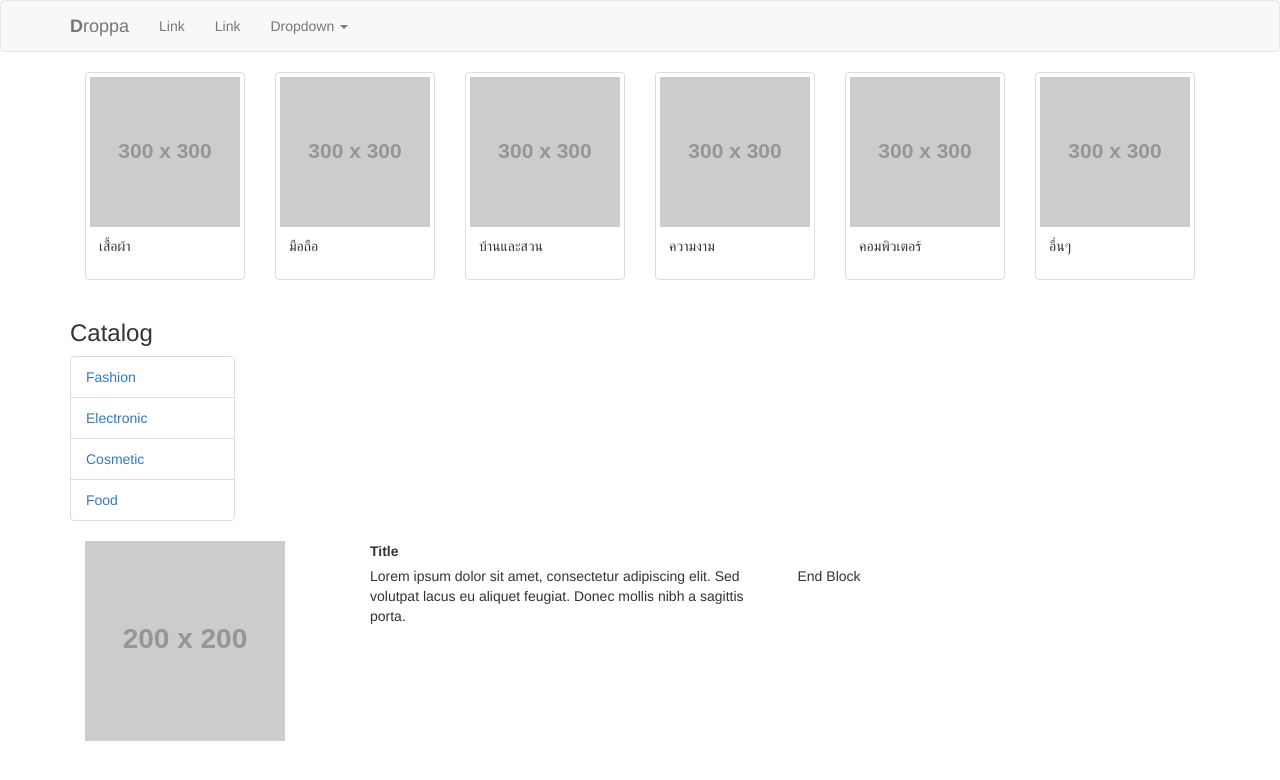
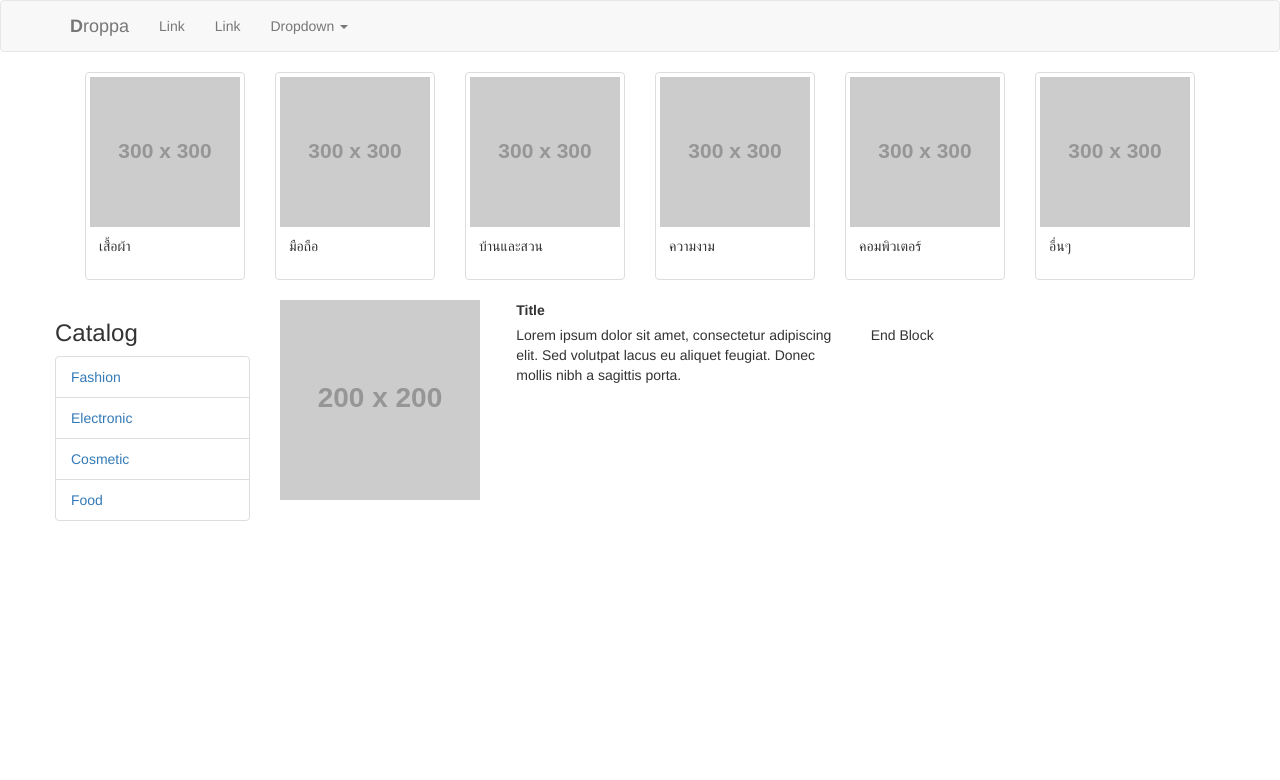
Before and after one commit to room135/droppa, a React (Create React App) app: page / in a window 1280 px wide. Shown: the top 780 px of the page. Built offline with nearby package versions, Linux system fonts and the light colour scheme.

Commit message:
fix layout template

```diff
--- a/src/components/home_content/CategoryTextList.js
+++ b/src/components/home_content/CategoryTextList.js
@@ -6,7 +6,6 @@ class CategoryTextList extends Component {
 	    return (
 	    <div className="CategoryTextList">
 		    <div className="row">
-		      	<div className="col-md-2">
       			<h3>Catalog</h3>
 				<ul className="list-group">
 					<li className="list-group-item"><a href="#">Fashion</a></li>
@@ -16,7 +15,6 @@ class CategoryTextList extends Component {
 				</ul>
 	      	</div>
 	    </div>
-	    </div>
 	    );
   	}
 }
--- a/src/components/home_content/Content.js
+++ b/src/components/home_content/Content.js
@@ -8,8 +8,14 @@ class Content extends Component {
 		return (
 			<div className="Content container">
 				<CategoryIconList />
-				<CategoryTextList />
-				<ItemRow />
+				<div className="row">
+					<div className="col-md-2">
+						<CategoryTextList />
+					</div>
+					<div className="col-md-10">
+						<ItemRow />
+					</div>
+				</div>
 			</div>
 		)
 	}
```
Lines whose indentation alone changed are shown as unchanged.
